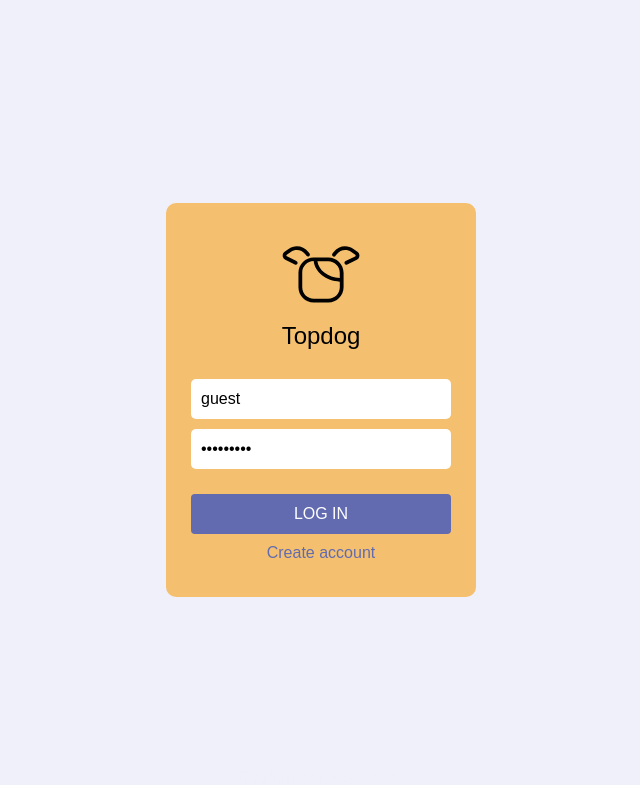
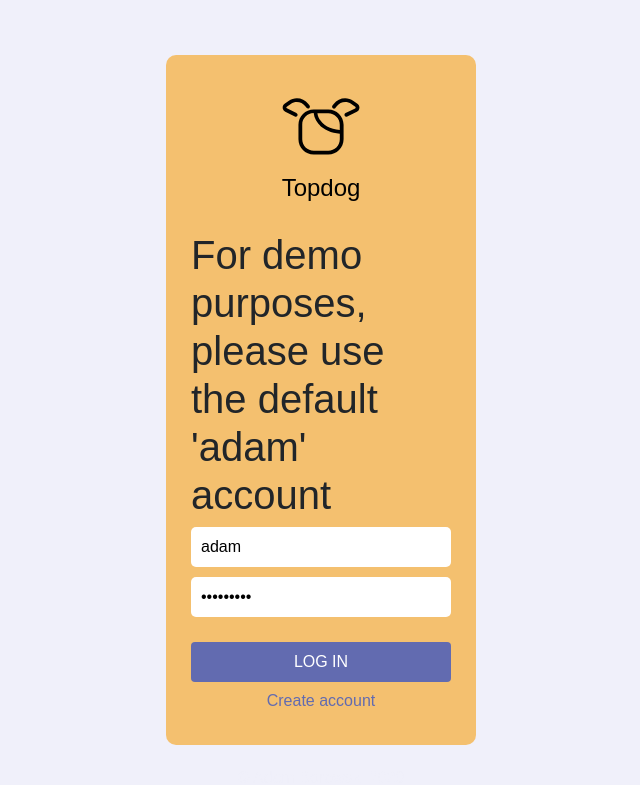
Before and after one commit to Adborowski/topdog, a PHP site: page / in a window 1280 px wide. Shown: the top 785 px of the page, without its empty margins (319-959 px from the left). Run offline with PHP 8.4, Linux system fonts and the light colour scheme; style sheets or scripts are compiled from the project's sources; some web fonts are replaced.

Commit message:
Login comp fix

```diff
--- a/components/comp-login/comp-login.php
+++ b/components/comp-login/comp-login.php
@@ -4,7 +4,8 @@
 
         <?php include("components/comp-logotype/comp-logotype.php") ?>
 
-        <input class="txtInput" id="txtUsername" placeholder="Your Username" value="guest"></input>
+        <h1>For demo purposes, please use the default 'adam' account</h1>
+        <input class="txtInput" id="txtUsername" placeholder="Your Username" value="adam"></input>
         <input class="txtInput" type="password" id="txtPassword" placeholder="Your Password" value="123456789"></input>
 
         <div id="btnLogin" class="btn btn-primary"><div>LOG IN</div></div>
```
Also changed, not shown: assets/_vars.scss (+9 -8 lines).
